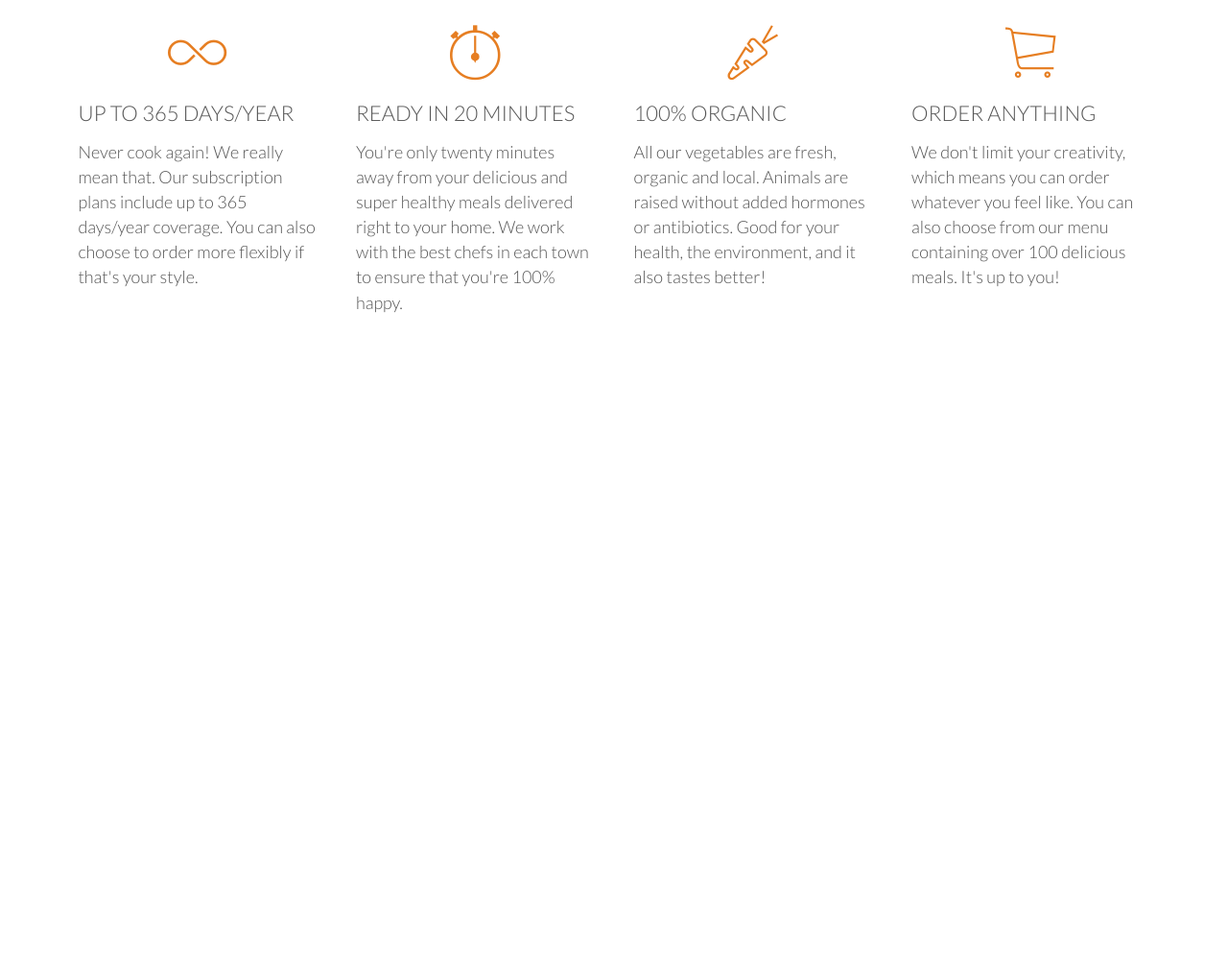
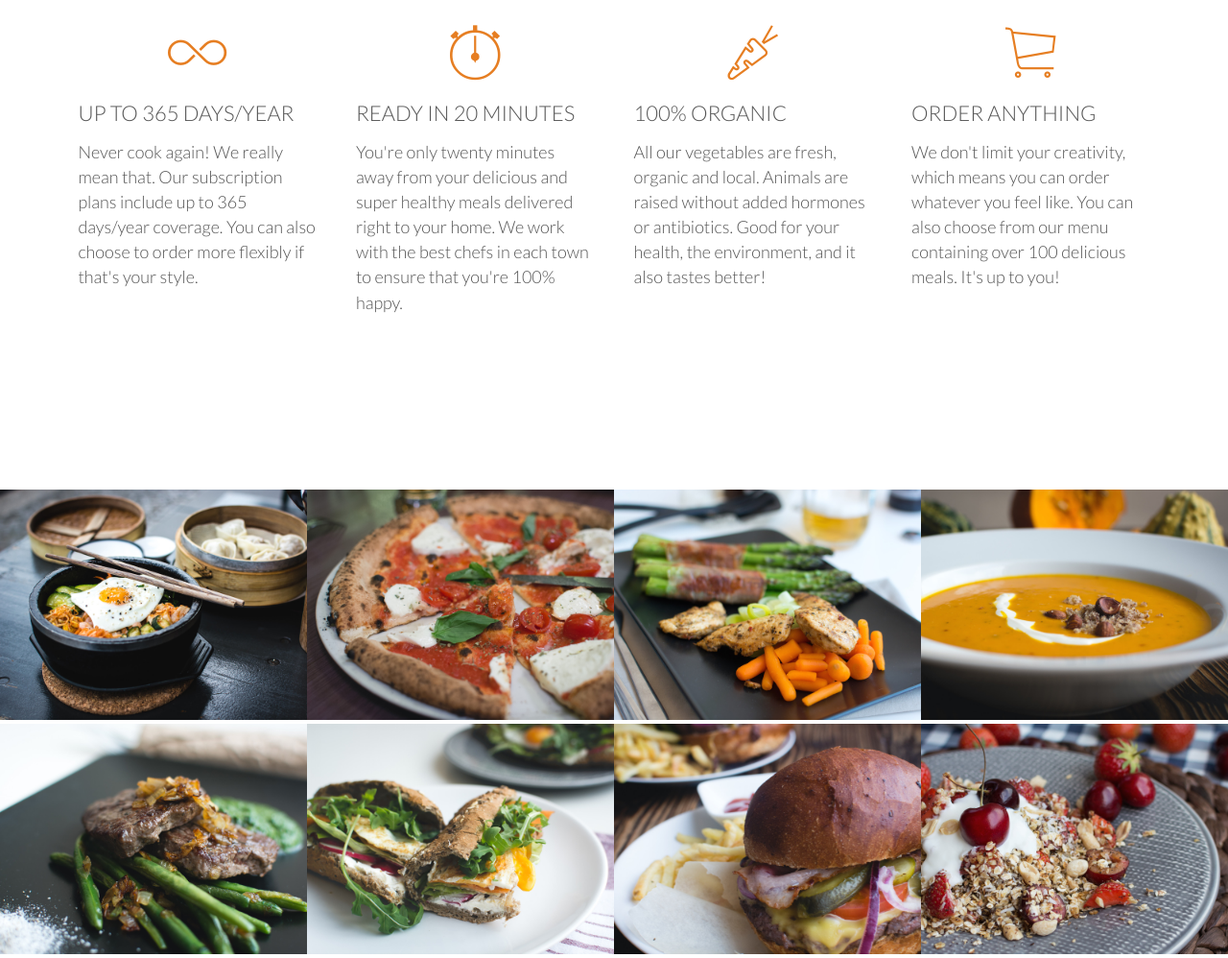
Before and after one commit to thomruns/omnifoods, a plain HTML site: page index.html in a window 1280 px wide. Shown: the part 1050-2048 px from the top of the page at 96% size. Before the commit the page ends 1480 px from the top, so only its background shows below. Drawn offline with Linux system fonts and the light colour scheme; files whose address does not match are found by name.

Commit message:
Meals photos placed and styled Lecture 44

```diff
--- a/index.html
+++ b/index.html
@@ -54,11 +54,54 @@
             <h3>Order anything</h3>
             <p>We don't limit your creativity, which means you can order whatever you feel like. You can also choose from our menu containing over 100 delicious meals. It's up to you!</p>
           </div>
-
         </div>
-
       </div>
-
+    </section>
+    <section class="meals">
+      <ul class="meals-showcase">
+        <li>
+          <figure class="meal-photo">
+            <img src="resources/img/1.jpg" alt="Korean bibimbap with egg and vegetables">
+          </figure>
+        </li>
+        <li>
+          <figure class="meal-photo">
+            <img src="resources/img/2.jpg" alt="Simple italian pizza with cherry tomatoes">
+          </figure>
+        </li>
+        <li>
+          <figure class="meal-photo">
+            <img src="resources/img/3.jpg" alt="Chicken breast steak with vegetables">
+          </figure>
+        </li>
+        <li>
+          <figure class="meal-photo">
+            <img src="resources/img/4.jpg" alt="Autumn pumpkin soup">
+          </figure>
+        </li>
+      </ul>
+      <ul class="meals-showcase">
+        <li>
+          <figure class="meal-photo">
+            <img src="resources/img/5.jpg" alt="Paleo beef steak with vegetables">
+          </figure>
+        </li>
+        <li>
+          <figure class="meal-photo">
+            <img src="resources/img/6.jpg" alt="Healthy baguette with egg and vegetables">
+          </figure>
+        </li>
+        <li>
+          <figure class="meal-photo">
+            <img src="resources/img/7.jpg" alt="Burger with cheddar and bacon">
+          </figure>
+        </li>
+        <li>
+          <figure class="meal-photo">
+            <img src="resources/img/8.jpg" alt="Granola with cherries and strawberries">
+          </figure>
+        </li>
+      </ul>
     </section>
 
 
--- a/resources/css/styles.css
+++ b/resources/css/styles.css
@@ -204,5 +204,25 @@ header {
 }
 
 /* ----------------------------------------- */
-/* Features section styles                             */
+/* Meals section styles                      */
 /* ----------------------------------------- */
+.meals-showcase {
+  list-style: none;
+  width: 100%;
+}
+
+.meals-showcase li {
+  display: block;
+  float: left;
+  width: 25%;
+}
+
+.meal-photo {
+  width: 100%;
+  margin: 0;
+}
+
+.meal-photo img {
+  width: 100%;
+  height: auto;
+}
```
